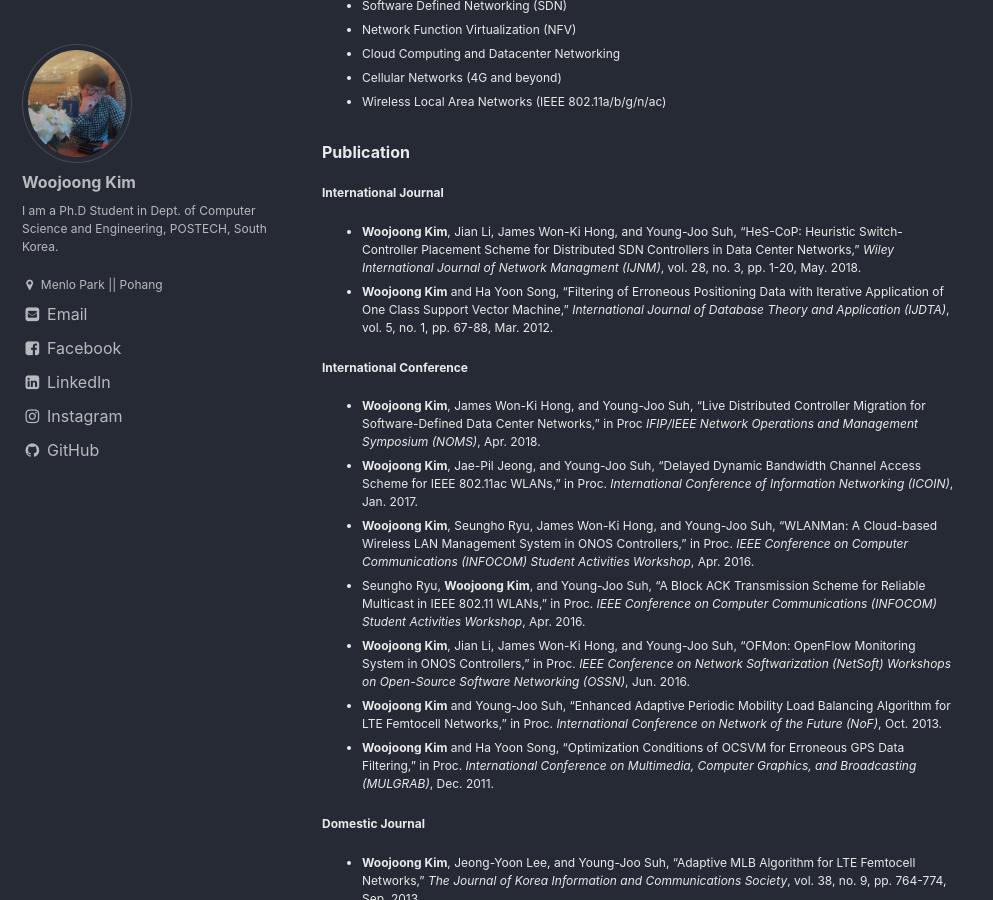
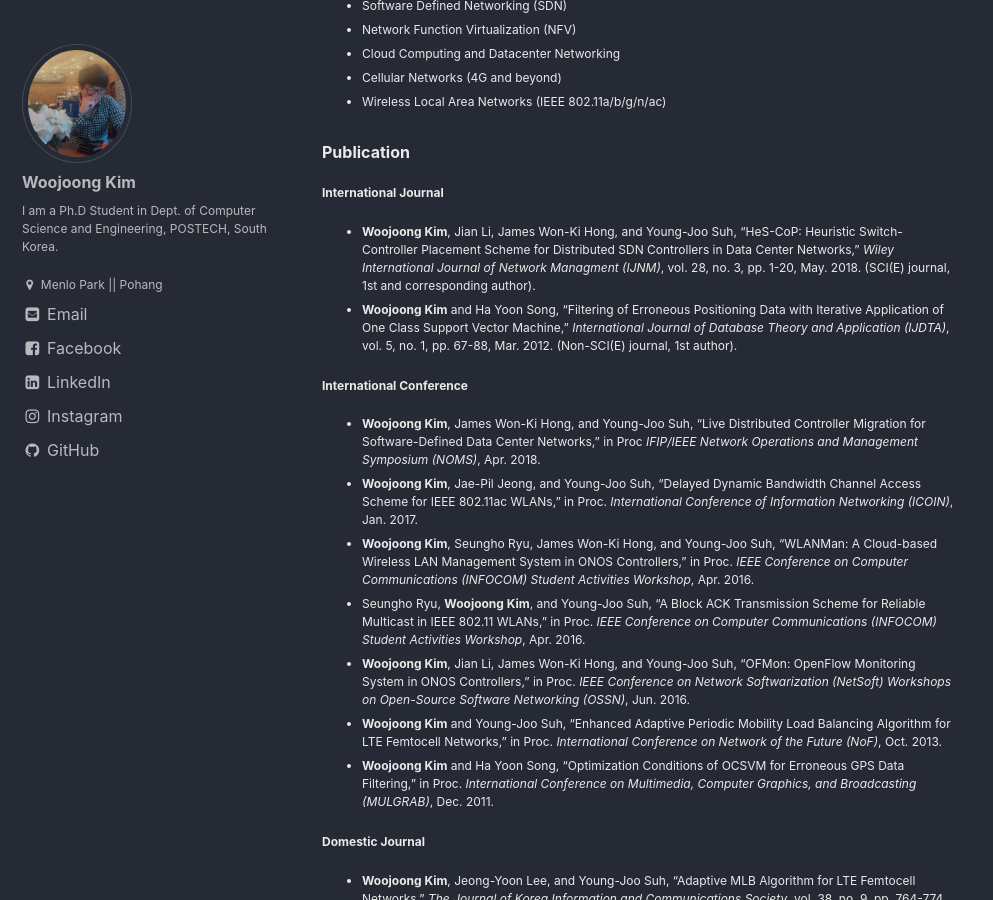
Before and after one commit to woojoong88/woojoong88.github.io, a Jekyll site: the page built from _pages/cv.md, in a window 1280 px wide and 900 px high, scrolled down 1010 px. Shown: the whole window, without its empty margins (0-993 px from the left). Built offline with Jekyll 4.4.1, drawn with Linux system fonts in a browser that asks for light colours.

Commit message:
Add authorship

```diff
--- a/_pages/cv.md
+++ b/_pages/cv.md
@@ -43,8 +43,8 @@ date: 2018-01-20T22:20:52+00:00
 
 ### Publication
 ##### International Journal
-* **Woojoong Kim**, Jian Li, James Won-Ki Hong, and Young-Joo Suh, "HeS-CoP: Heuristic Switch-Controller Placement Scheme for Distributed SDN Controllers in Data Center Networks," *Wiley International Journal of Network Managment (IJNM)*, vol. 28, no. 3, pp. 1-20, May. 2018.
-* **Woojoong Kim** and Ha Yoon Song, "Filtering of Erroneous Positioning Data with Iterative Application of One Class Support Vector Machine," *International Journal of Database Theory and Application (IJDTA)*, vol. 5, no. 1, pp. 67-88, Mar. 2012.
+* **Woojoong Kim**, Jian Li, James Won-Ki Hong, and Young-Joo Suh, "HeS-CoP: Heuristic Switch-Controller Placement Scheme for Distributed SDN Controllers in Data Center Networks," *Wiley International Journal of Network Managment (IJNM)*, vol. 28, no. 3, pp. 1-20, May. 2018. (SCI(E) journal, 1st and corresponding author).
+* **Woojoong Kim** and Ha Yoon Song, "Filtering of Erroneous Positioning Data with Iterative Application of One Class Support Vector Machine," *International Journal of Database Theory and Application (IJDTA)*, vol. 5, no. 1, pp. 67-88, Mar. 2012. (Non-SCI(E) journal, 1st author).
 
 ##### International Conference
 * **Woojoong Kim**, James Won-Ki Hong, and Young-Joo Suh, "Live Distributed Controller Migration for Software-Defined Data Center Networks," in Proc *IFIP/IEEE Network Operations and Management Symposium (NOMS)*, Apr. 2018.
```
